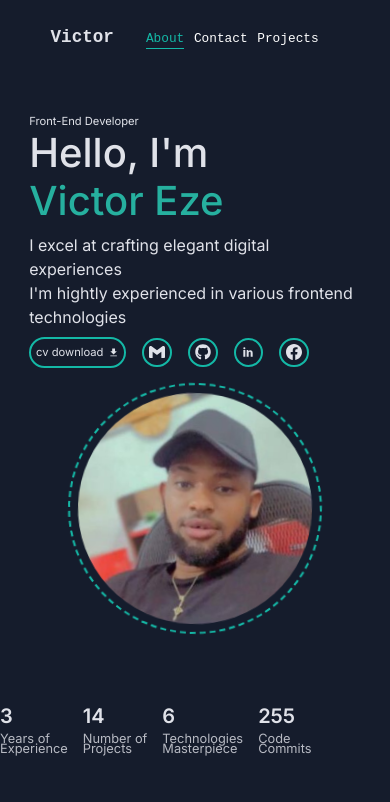
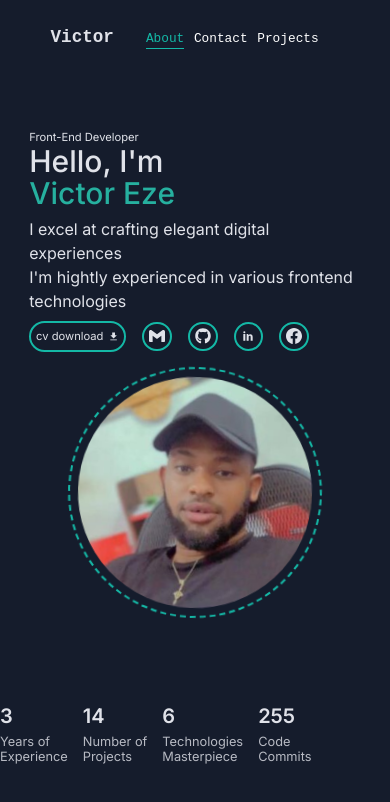
Before and after one commit to VictorKingsHub/victor_portfolio, a Next.js app: page / in a window 390 px wide. Shown: the top 802 px of the page. Built offline with nearby package versions, Linux system fonts and the light colour scheme.

Commit message:
CountUp section treated

```diff
--- a/ui/about/countUp/CountUp.module.css
+++ b/ui/about/countUp/CountUp.module.css
@@ -56,6 +56,5 @@
     @media (max-width: 767px) {
         font-size: .8rem;
         flex-wrap: wrap;
-        line-height: 10px;
     }
 }
--- a/ui/about/hero/Hero.module.css
+++ b/ui/about/hero/Hero.module.css
@@ -113,8 +113,8 @@
     color: var(--textSoft);
 
     @media (max-width: 767px) {
-        font-size: 40px;
-        line-height: 3rem;
+        font-size: 30px;
+        line-height: 2rem;
         font-weight: 500;
         text-align: left;
 
```
